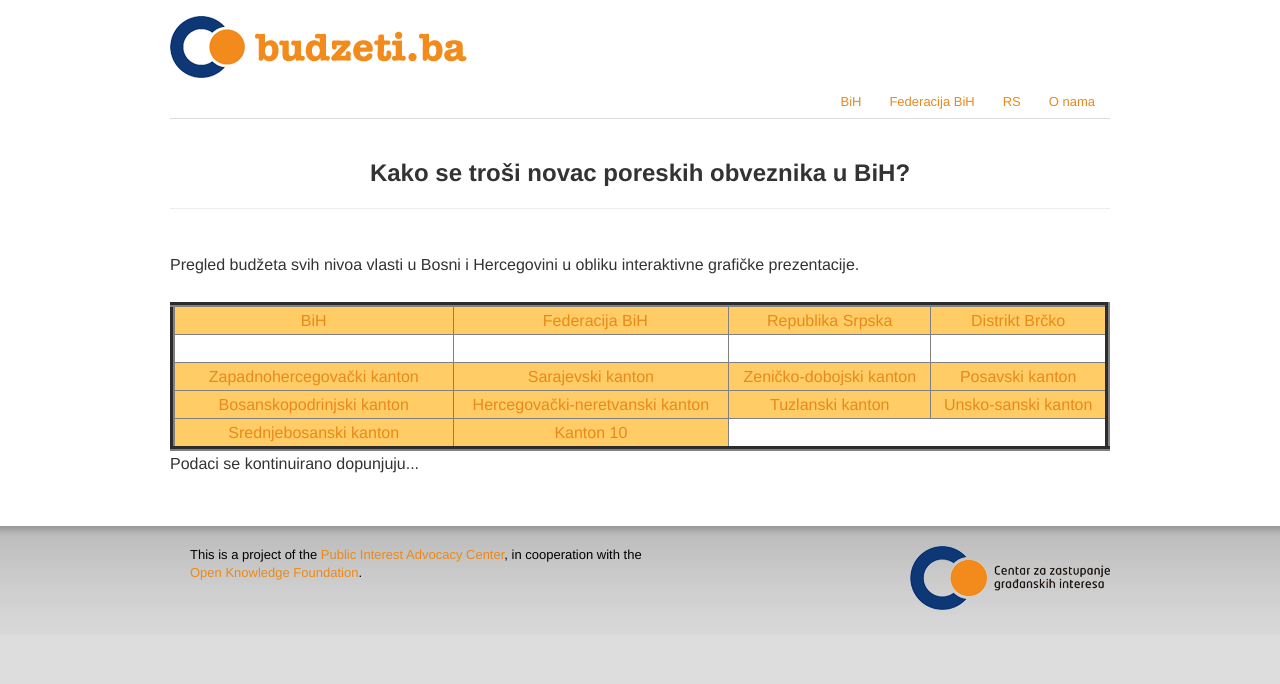
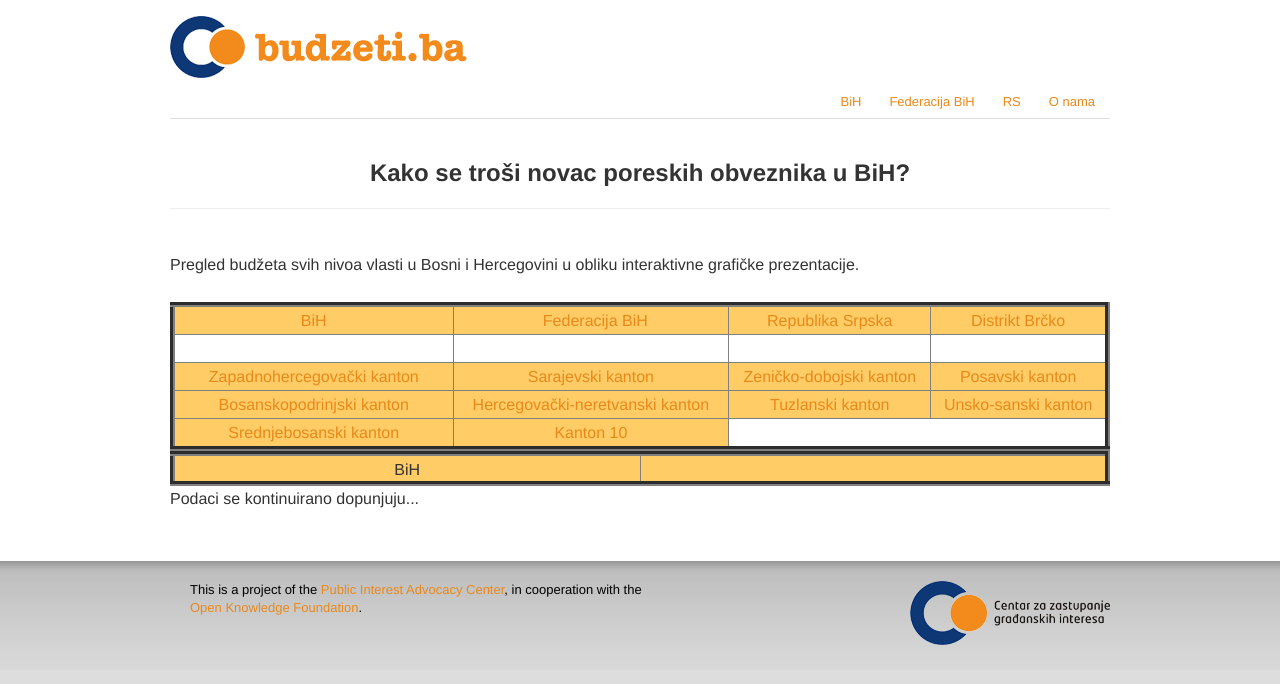
Before and after one commit to openspending/budzeti.ba, a Jekyll site: the page built from index.html, in a window 1280 px wide. Shown: the top 684 px of the page. Built offline with Jekyll 4.4.1, drawn with Linux system fonts in a browser that asks for light colours; nearby versions of some CDN libraries; some web fonts are replaced.

Commit message:
Update index.html

```diff
--- a/index.html
+++ b/index.html
@@ -98,5 +98,18 @@
         </td>
     </tr>
 </table>
-<div id="map"></div>
+
+<table WIDTH="100%" BORDER="5" CELLSPACING="10">
+    <tr BGCOLOR="#FFCC66" ALIGN="CENTER">
+        <td WIDTH="50%">
+            BiH
+        </td>
+        <td>
+            <div id="map"></div>
+        </td></a>
+
+    </tr>
+    <tr>
+</table>
+
 Podaci se kontinuirano dopunjuju...
```
